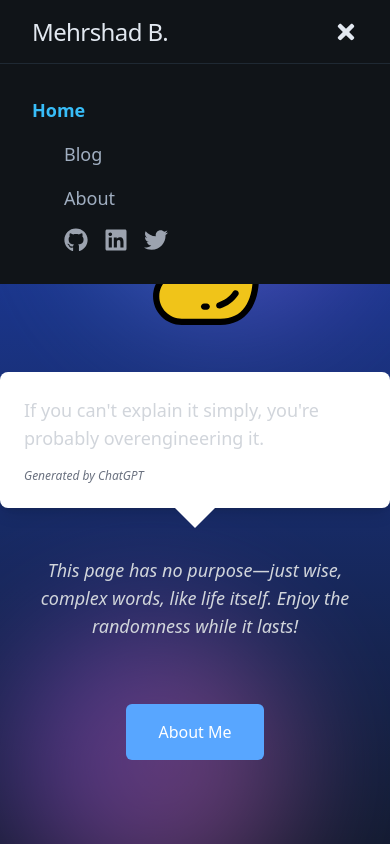
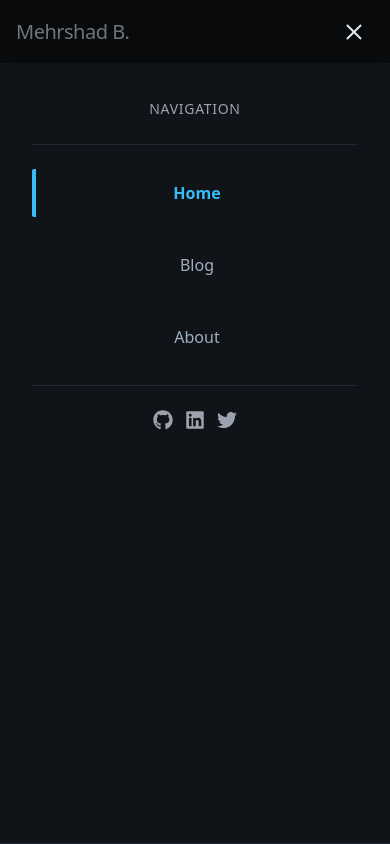
Before and after one commit to ducksonmoon/ducksonmoon.github.io, a Next.js app: page / in a window 390 px wide. Both pictures are taken after a click on the button "Toggle navigation menu". Shown: the top 844 px of the page. Built offline with nearby package versions, Linux system fonts and the light colour scheme.

Commit message:
Fix: better appearance better

```diff
--- a/src/app/globals.css
+++ b/src/app/globals.css
@@ -15,7 +15,7 @@
   }
 
   p {
-    @apply text-lg text-gray-300;
+    @apply text-base sm:text-lg text-gray-300;
   }
 
   a {
@@ -40,19 +40,23 @@
 }
 
 .markdown-content h1 {
-  font-size: 2em;
+  font-size: 1.75em;
+  @apply text-2xl sm:text-4xl;
 }
 
 .markdown-content h2 {
-  font-size: 1.75em;
+  font-size: 1.5em;
+  @apply text-xl sm:text-3xl;
 }
 
 .markdown-content h3 {
-  font-size: 1.5em;
+  font-size: 1.25em;
+  @apply text-lg sm:text-2xl;
 }
 
 .markdown-content p {
   margin-bottom: 1.2em;
+  @apply text-base sm:text-lg;
 }
 
 .markdown-content a {
--- a/src/app/page.tsx
+++ b/src/app/page.tsx
@@ -38,17 +38,17 @@ export default function HomePage() {
 
   return (
     <div
-      className="relative min-h-screen flex flex-col items-center justify-center overflow-hidden bg-gradient-to-b from-blue-800 to-gray-900 text-white"
+      className="relative min-h-screen flex flex-col items-center justify-center overflow-hidden bg-gradient-to-b from-blue-800 to-gray-900 text-white px-4 sm:px-6"
       onMouseMove={handleMouseMove}
     >
       <motion.div
-        className="parallax absolute top-0 left-1/4 w-64 h-64 rounded-full bg-gradient-to-r from-blue-400 to-purple-500 opacity-40 blur-3xl"
+        className="parallax absolute top-0 left-1/4 w-48 sm:w-64 h-48 sm:h-64 rounded-full bg-gradient-to-r from-blue-400 to-purple-500 opacity-40 blur-3xl"
         initial={{ scale: 0.8, opacity: 0 }}
         animate={{ scale: 1, opacity: 0.4 }}
         transition={{ duration: 2, ease: "easeInOut" }}
       />
       <motion.div
-        className="parallax absolute bottom-0 right-1/4 w-72 h-72 rounded-full bg-gradient-to-r from-purple-500 to-pink-400 opacity-40 blur-3xl"
+        className="parallax absolute bottom-0 right-1/4 w-52 sm:w-72 h-52 sm:h-72 rounded-full bg-gradient-to-r from-purple-500 to-pink-400 opacity-40 blur-3xl"
         initial={{ scale: 0.8, opacity: 0 }}
         animate={{ scale: 1, opacity: 0.4 }}
         transition={{ duration: 2, ease: "easeInOut", delay: 0.5 }}
@@ -57,7 +57,7 @@ export default function HomePage() {
       <motion.img
         src="/duck.svg"
         alt="A wise duck"
-        className="parallax w-32 h-32 mb-8 z-10 cursor-pointer"
+        className="parallax w-24 h-24 sm:w-32 sm:h-32 mb-6 sm:mb-8 z-10 cursor-pointer"
         initial={{ y: -20 }}
         animate={{ y: [0, -10, 0] }}
         transition={{ repeat: Infinity, duration: 3, ease: "easeInOut" }}
@@ -68,12 +68,12 @@ export default function HomePage() {
       />
 
       <motion.div
-        className="relative bg-white text-gray-800 p-6 rounded-lg shadow-lg max-w-xl z-10"
+        className="relative bg-white text-gray-800 p-4 sm:p-6 rounded-lg shadow-lg max-w-xs sm:max-w-sm md:max-w-xl z-10"
         initial={{ opacity: 0 }}
         animate={{ opacity: 1 }}
         transition={{ duration: 1, delay: 1 }}
       >
-        <p className="text-lg font-medium">{quote}</p>
+        <p className="text-base sm:text-lg font-medium">{quote}</p>
         <div className="absolute bottom-[-20px] left-1/2 transform -translate-x-1/2 w-0 h-0 border-l-[20px] border-r-[20px] border-t-[20px] border-l-transparent border-r-transparent border-t-white"></div>
         <p className="text-xs italic text-gray-500 mt-4">
           Generated by ChatGPT
@@ -81,7 +81,7 @@ export default function HomePage() {
       </motion.div>
 
       <motion.div
-        className="mt-8 px-6 py-4 max-w-lg text-center text-gray-300 italic text-sm z-10"
+        className="mt-8 px-4 sm:px-6 py-3 sm:py-4 max-w-xs sm:max-w-sm md:max-w-lg text-center text-gray-300 italic text-xs sm:text-sm z-10"
         initial={{ opacity: 0 }}
         animate={{ opacity: 1 }}
         transition={{ duration: 1.5, delay: 2 }}
@@ -93,7 +93,7 @@ export default function HomePage() {
       </motion.div>
       <motion.a
         href="/about"
-        className="mt-12 px-8 py-4 bg-primary text-white rounded-md hover:bg-primary-dark transition z-10"
+        className="mt-8 sm:mt-12 px-6 sm:px-8 py-3 sm:py-4 bg-primary text-white rounded-md hover:bg-primary-dark transition z-10 text-sm sm:text-base"
         initial={{ opacity: 0 }}
         animate={{ opacity: 1 }}
         transition={{ duration: 1.5, delay: 2.5 }}
--- a/src/components/Footer.tsx
+++ b/src/components/Footer.tsx
@@ -1,7 +1,7 @@
 export default function Footer() {
   return (
-    <footer className="w-full py-10 mt-16 text-center text-sm text-foreground shadow-md shadow-[#0a0d12]">
-      <p className="text-xs text-gray-500 mt-2">
+    <footer className="w-full py-6 sm:py-10 mt-8 sm:mt-16 text-center text-sm text-foreground shadow-md shadow-[#0a0d12]">
+      <p className="text-xs text-gray-500 mt-2 px-4">
         &copy; {new Date().getFullYear()} to the moon 🚀.
       </p>
     </footer>
--- a/src/components/Navbar.tsx
+++ b/src/components/Navbar.tsx
@@ -3,51 +3,81 @@
 import Link from "next/link";
 import { usePathname } from "next/navigation";
 import SocialIcons from "./SocialIcons";
-import { useState } from "react";
-import { FaBars, FaTimes } from "react-icons/fa";
+import { useState, useEffect } from "react";
 
 export default function Navbar() {
   const pathname = usePathname();
   const [isMenuOpen, setIsMenuOpen] = useState(false);
 
+  // Close menu when route changes
+  useEffect(() => {
+    setIsMenuOpen(false);
+  }, [pathname]);
+
+  // Prevent scrolling when menu is open on mobile
+  useEffect(() => {
+    if (isMenuOpen) {
+      document.body.style.overflow = 'hidden';
+    } else {
+      document.body.style.overflow = 'auto';
+    }
+    return () => {
+      document.body.style.overflow = 'auto';
+    };
+  }, [isMenuOpen]);
+
   const toggleMenu = () => setIsMenuOpen(!isMenuOpen);
 
   return (
-    <nav className="w-full h-16 bg-[#101418] px-8 fixed top-0 z-50 shadow-md border-b border-[#1f2933]">
+    <nav className="w-full h-16 bg-[#101418] px-4 sm:px-8 fixed top-0 z-50 shadow-md border-b border-[#1f2933]">
       <div className="max-w-6xl mx-auto flex justify-between items-center h-full">
         <Link
           href="/"
-          className="text-2xl font-medium text-[#e2e8f0] tracking-tight hover:text-[#38bdf8] transition-colors"
+          className="text-xl sm:text-2xl font-medium text-[#e2e8f0] tracking-tight hover:text-[#38bdf8] transition-colors"
         >
           Mehrshad B.
         </Link>
 
         <button
           onClick={toggleMenu}
-          className="text-[#e2e8f0] text-2xl md:hidden focus:outline-none"
+          className="relative z-50 flex items-center justify-center w-10 h-10 text-[#e2e8f0] text-xl sm:text-2xl md:hidden focus:outline-none rounded-md hover:bg-[#1a202c] transition-colors"
           aria-label="Toggle navigation menu"
         >
-          {isMenuOpen ? <FaTimes /> : <FaBars />}
+          <span className={`absolute w-5 h-0.5 bg-current transform transition-transform duration-300 ease-in-out ${isMenuOpen ? 'rotate-45' : '-translate-y-1.5'}`}></span>
+          <span className={`absolute w-5 h-0.5 bg-current transition-opacity duration-300 ease-in-out ${isMenuOpen ? 'opacity-0' : 'opacity-100'}`}></span>
+          <span className={`absolute w-5 h-0.5 bg-current transform transition-transform duration-300 ease-in-out ${isMenuOpen ? '-rotate-45' : 'translate-y-1.5'}`}></span>
         </button>
 
+        {/* Backdrop overlay for mobile */}
+        {isMenuOpen && (
+          <div
+            className="fixed inset-0 bg-black bg-opacity-50 z-30 md:hidden"
+            onClick={() => setIsMenuOpen(false)}
+          />
+        )}
+
         <ul
-          className={`flex-col md:flex-row items-center md:flex space-x-8 space-y-4 md:space-y-0 fixed md:static top-16 left-0 w-full md:w-auto bg-[#101418] md:bg-transparent p-8 md:p-0 transition-transform transform ${
-            isMenuOpen ? "translate-x-0" : "-translate-x-full"
-          } md:translate-x-0`}
+          className={`flex-col md:flex-row items-center md:flex md:items-center space-y-6 md:space-y-0 md:space-x-8 fixed md:static top-16 left-0 w-full md:w-auto bg-[#101418] md:bg-transparent p-8 md:p-0 transition-all duration-300 ease-in-out transform ${
+            isMenuOpen ? "translate-x-0 opacity-100" : "-translate-x-full md:translate-x-0 opacity-0 md:opacity-100"
+          } md:translate-x-0 border-b border-[#1f2933] md:border-0 shadow-lg md:shadow-none z-40 h-[calc(100vh-4rem)] md:h-auto overflow-y-auto`}
         >
+          <div className="pb-6 border-b border-[#1f2933] mb-6 text-center md:hidden">
+            <span className="text-gray-400 text-sm uppercase tracking-wider">Navigation</span>
+          </div>
+
           {[
             { name: "Home", path: "/" },
             { name: "Blog", path: "/blog" },
             { name: "About", path: "/about" },
           ].map((item) => (
-            <li key={item.path}>
+            <li key={item.path} className="w-full md:w-auto text-center">
               <Link
                 href={item.path}
-                className={`block text-lg transition-colors hover:text-[#38bdf8] ${
+                className={`block py-3 md:py-0 px-5 md:px-0 text-base sm:text-lg transition-colors hover:text-[#38bdf8] ${
                   pathname === item.path
-                    ? "text-[#38bdf8] font-semibold"
-                    : "text-[#a0aec0]"
-                }`}
+                    ? "text-[#38bdf8] font-semibold border-l-4 md:border-l-0 border-[#38bdf8] md:border-none"
+                    : "text-[#a0aec0] border-l-4 border-transparent md:border-l-0"
+                } rounded-sm active:bg-[#1a202c] md:active:bg-transparent`}
                 onClick={() => setIsMenuOpen(false)}
               >
                 {item.name}
@@ -55,12 +85,12 @@ export default function Navbar() {
             </li>
           ))}
 
-          <div className="flex md:hidden mt-6 space-x-4 text-[#a0aec0]">
+          <div className="flex md:hidden mt-8 pt-6 border-t border-[#1f2933] space-x-4 text-[#a0aec0] justify-center w-full">
             <SocialIcons />
           </div>
         </ul>
 
-        <div className="hidden md:flex space-x-4 items-center text-[#a0aec0] hover:text-[#38bdf8] transition-colors">
+        <div className="hidden md:flex space-x-4 items-center text-[#a0aec0]">
           <SocialIcons />
         </div>
       </div>
--- a/src/components/SocialIcons.tsx
+++ b/src/components/SocialIcons.tsx
@@ -16,7 +16,7 @@ const socials = [
 
 export default function SocialIcons() {
   return (
-    <div className="flex gap-4">
+    <div className="flex gap-3 sm:gap-4">
       {socials.map(({ href, icon: Icon, label }, index) => (
         <a
           key={index}
@@ -24,7 +24,7 @@ export default function SocialIcons() {
           target="_blank"
           rel="noopener noreferrer"
           aria-label={label}
-          className="text-gray-400 hover:text-[#00b4d8] text-2xl transition-all"
+          className="text-gray-400 hover:text-[#00b4d8] text-xl sm:text-2xl transition-all"
         >
           <Icon />
         </a>
```
